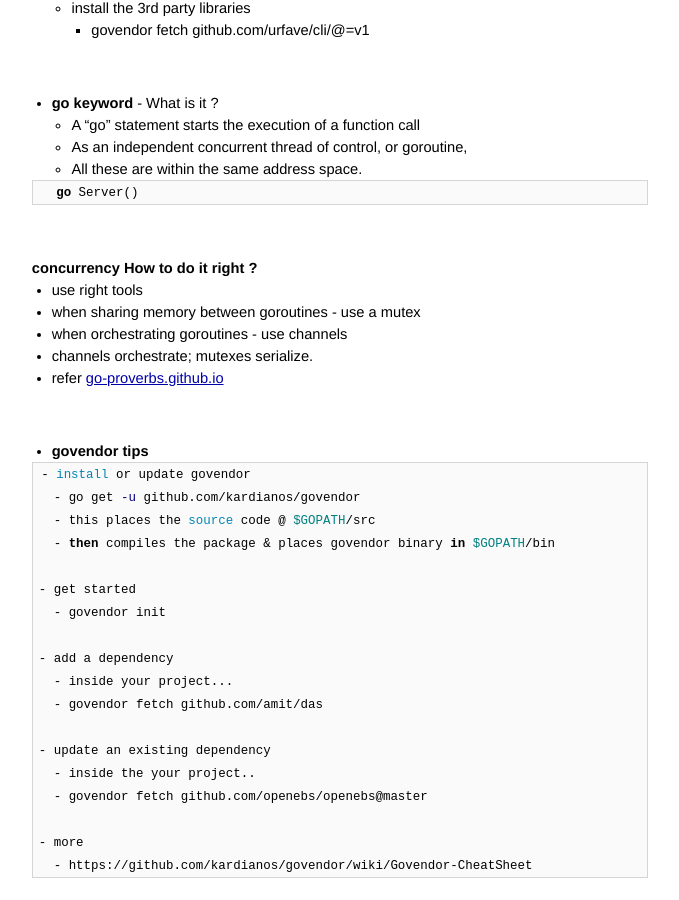
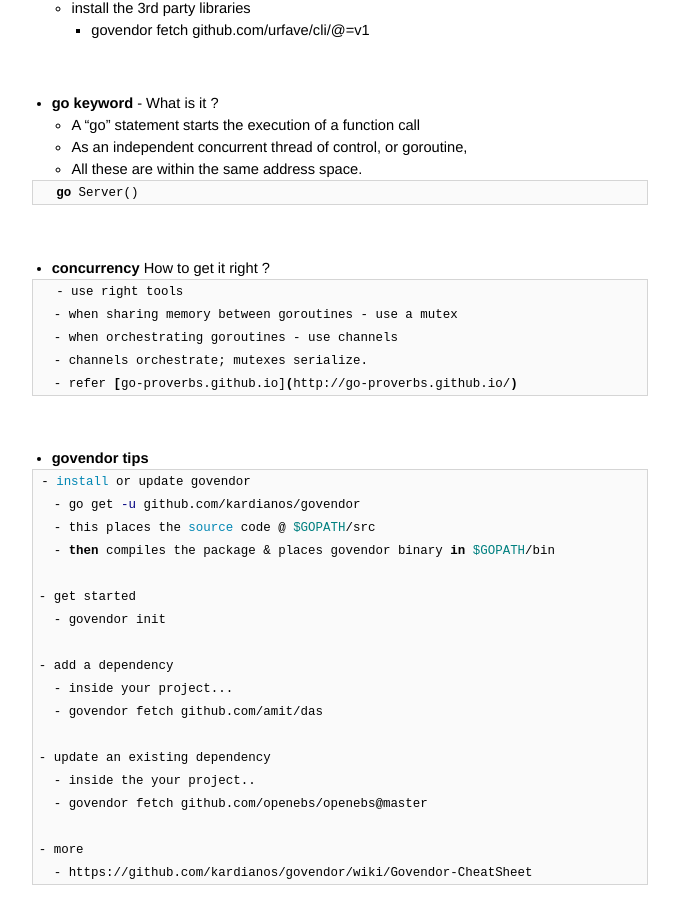
Before and after one commit to AmitKumarDas/amitkumardas.github.io, a Jekyll site: the page built from _posts/2016-07-14-my-golang-refresher.md, in a window 1280 px wide and 900 px high, scrolled down 6482 px. Shown: the whole window, without its empty margins (300-979 px from the left). Built offline with Jekyll 4.4.1, drawn with Linux system fonts in a browser that asks for light colours.

Commit message:
Update 2016-07-14-my-golang-refresher.md

````diff
--- a/_posts/2016-07-14-my-golang-refresher.md
+++ b/_posts/2016-07-14-my-golang-refresher.md
@@ -359,13 +359,15 @@
 
 <br />
 
-## **concurrency** How to do it right ?
+- **concurrency** How to get it right ?
 
-- use right tools
-- when sharing memory between goroutines - use a mutex
-- when orchestrating goroutines - use channels
-- channels orchestrate; mutexes serialize.
-- refer [go-proverbs.github.io](http://go-proverbs.github.io/)
+```bash
+  - use right tools
+  - when sharing memory between goroutines - use a mutex
+  - when orchestrating goroutines - use channels
+  - channels orchestrate; mutexes serialize.
+  - refer [go-proverbs.github.io](http://go-proverbs.github.io/)
+```
 
 <br />
 
````
